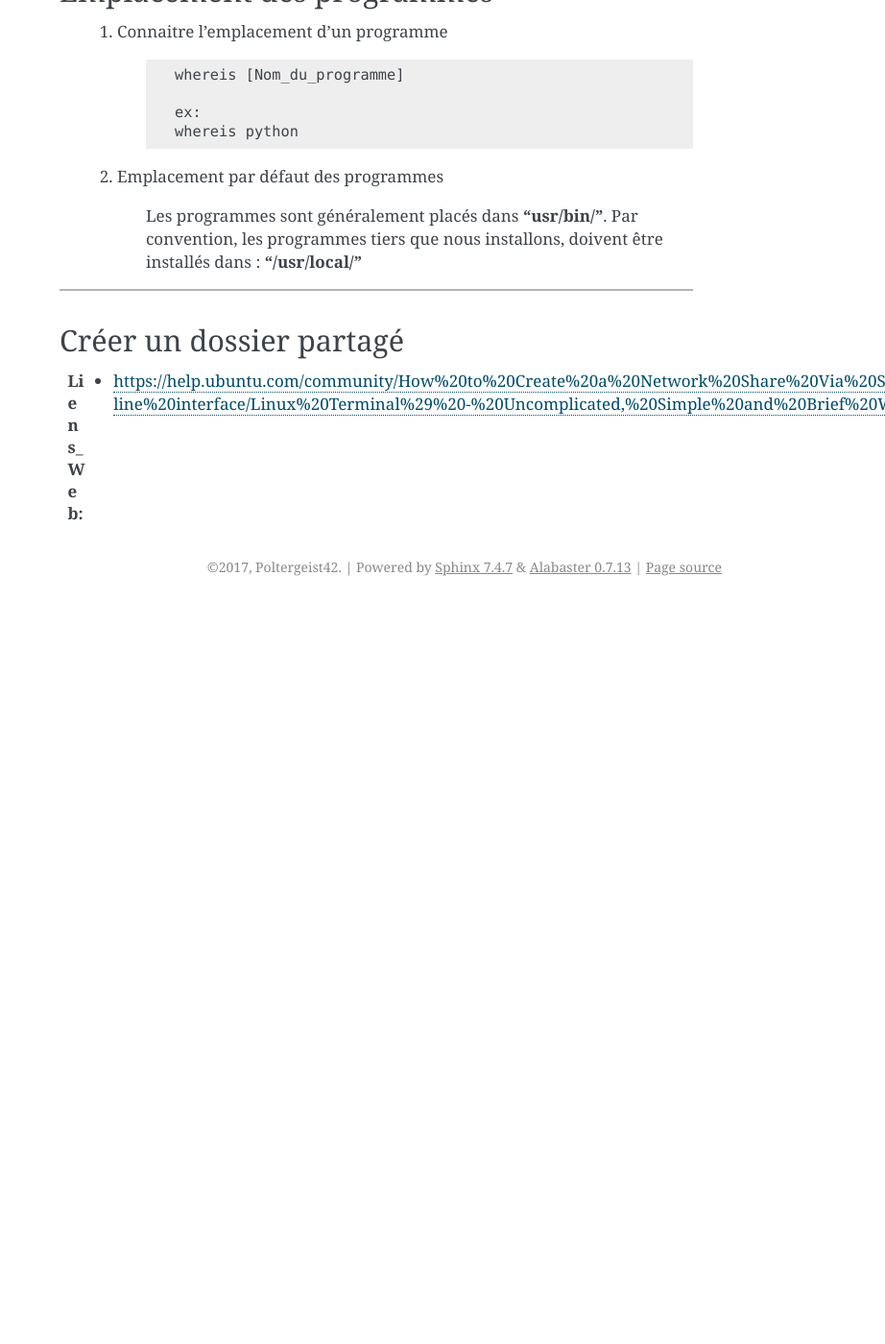
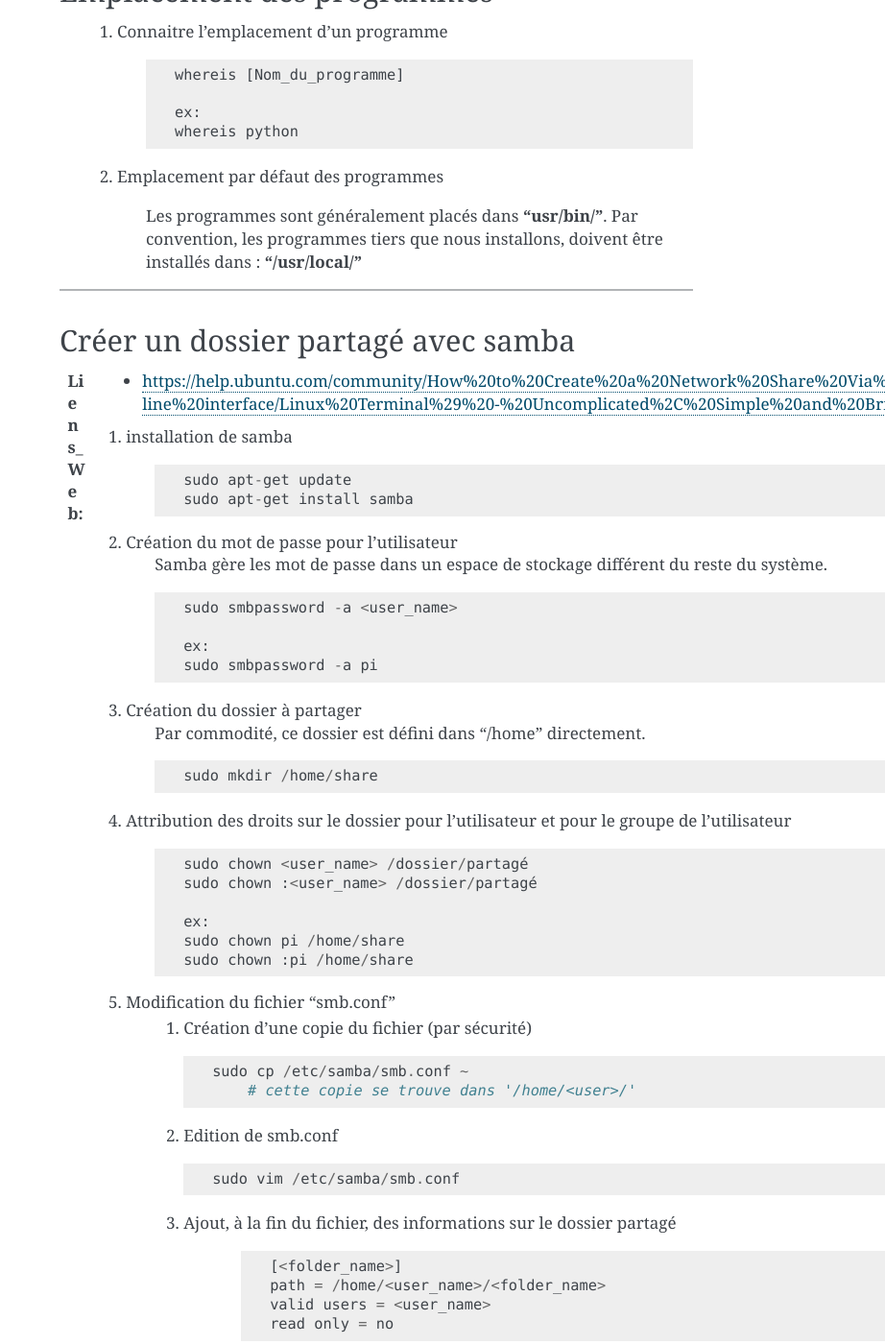
Before and after one commit to poltergeist42/JDM, a Sphinx documentation site: the page built from _1_userDoc/source/Linux.rst, in a window 1280 px wide and 1400 px high, scrolled down 13589 px. Shown: the whole window at 96% size, without its empty margins (358-1280 px from the left). Built offline with Sphinx 7.4.7, drawn with Linux system fonts in a browser that asks for light colours; before the commit the page ends 14219 px from its top, so only the background shows below that; some of the changed text lies outside the part shown.

Commit message:
UP: Linux

```diff
--- a/_1_userDoc/source/Linux.rst
+++ b/_1_userDoc/source/Linux.rst
@@ -17,7 +17,7 @@
         |                          |                                                  |
         |                          |        * ls -a                                   |
         +--------------------------+--------------------------------------------------+
-        |cd                        | change directory                                 |
+        | cd                       | change directory                                 |
         +--------------------------+--------------------------------------------------+
         | pwd                      | print working directory                          |
         +--------------------------+--------------------------------------------------+
@@ -43,7 +43,7 @@
         +--------------------------+--------------------------------------------------+
         | echo                     | echo what is typed back in the terminal          |
         +--------------------------+--------------------------------------------------+
-        |grep                      | search program that uses regular expressions     |
+        | grep                     | search program that uses regular expressions     |
         +--------------------------+--------------------------------------------------+
         | sudo                     | perform as root user                             |
         +--------------------------+--------------------------------------------------+
@@ -713,8 +713,77 @@
 
 ------------------------------------------------------------------------------------------
 
-Créer un dossier partagé
-========================
+Créer un dossier partagé avec samba
+===================================
 
 :Liens_Web:
-            * https://help.ubuntu.com/community/How%20to%20Create%20a%20Network%20Share%20Via%20Samba%20Via%20CLI%20%28Command-line%20interface/Linux%20Terminal%29%20-%20Uncomplicated,%20Simple%20and%20Brief%20Way!
+            * https://help.ubuntu.com/community/How%20to%20Create%20a%20Network%20Share%20Via%20Samba%20Via%20CLI%20%28Command-line%20interface/Linux%20Terminal%29%20-%20Uncomplicated%2C%20Simple%20and%20Brief%20Way%21
+
+    #. installation de samba
+        ::
+
+            sudo apt-get update
+            sudo apt-get install samba
+
+    #. Création du mot de passe pour l'utilisateur
+
+        Samba gère les mot de passe dans un espace de stockage différent du reste du système. ::
+
+            sudo smbpassword -a <user_name>
+
+            ex:
+            sudo smbpassword -a pi
+
+    #. Création du dossier à partager
+
+        Par commodité, ce dossier est défini dans '/home' directement. ::
+
+            sudo mkdir /home/share
+
+    #. Attribution des droits sur le dossier pour l'utilisateur et pour le groupe de l'utilisateur
+        ::
+
+            sudo chown <user_name> /dossier/partagé
+            sudo chown :<user_name> /dossier/partagé
+
+            ex:
+            sudo chown pi /home/share
+            sudo chown :pi /home/share
+
+    #. Modification du fichier 'smb.conf'
+        #. Création d'une copie du fichier (par sécurité) ::
+
+            sudo cp /etc/samba/smb.conf ~
+                # cette copie se trouve dans '/home/<user>/'
+
+        #. Edition de smb.conf ::
+
+            sudo vim /etc/samba/smb.conf
+
+        #. Ajout, à la fin du fichier, des informations sur le dossier partagé
+                ::
+
+                    [<folder_name>]
+                    path = /home/<user_name>/<folder_name>
+                    valid users = <user_name>
+                    read only = no
+
+            :/!\\Attention/!\\:
+                        * Le bloc commençant par **[<folder_name>]** doit être séparer du code
+                          existant par au moins une ligne vide (hors commentaire)a
+
+                        * Un espace doit entouré chaque signe '='. ex: ' = '
+
+    #. Redémarrage du service samba ::
+
+        sudo service smbd restart
+
+    #. Accès au dossier partagé ::
+
+        \\IP_Distante\share
+        ou
+        \\hostname\share
+
+        ex:
+        \\192.168.1.31\share
+        \\pi_crachTest\share
```
